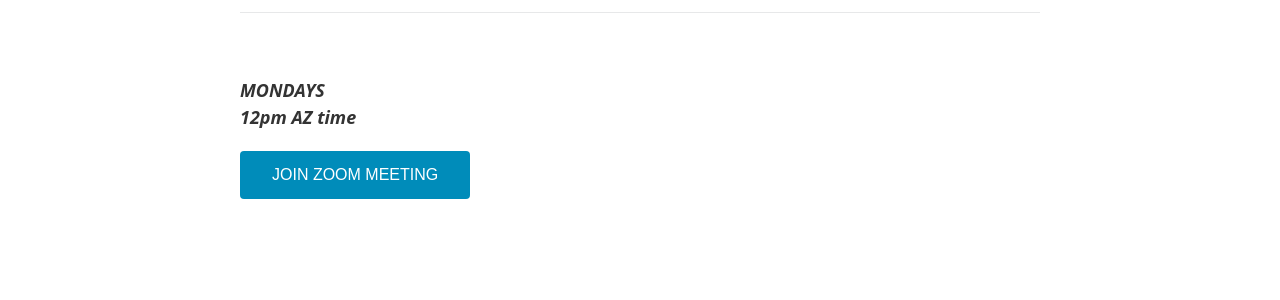
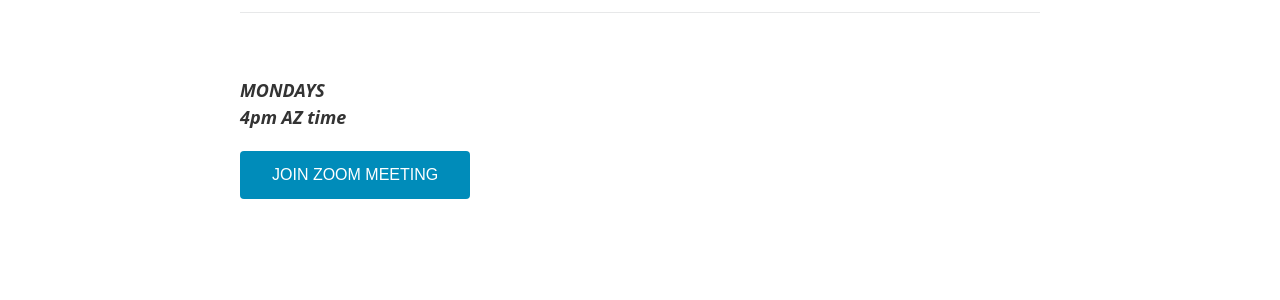
Before and after one commit to Watts-College/paf-514-template, a Jekyll site: the page built from review.md, in a window 1280 px wide and 900 px high. Shown: the part 388-688 px from the top of the window. Built offline with Jekyll 4.4.1, drawn with Linux system fonts in a browser that asks for light colours; nearby versions of some CDN libraries; a script bundle is joined from its source files by our own code; library files that are not in the unit come from our copies; a style sheet for code colours, icons or effects is not loaded.

Commit message:
Update review.md

```diff
--- a/review.md
+++ b/review.md
@@ -66,7 +66,7 @@ Live review sessions will be held each week in order to:
 
 
 > **MONDAYS**
-> **12pm AZ time**
+> **4pm AZ time**
 
 <a href='https://asu.zoom.us/j/89752412079' target=""> <button class="zoom">JOIN ZOOM MEETING</button></a>
 
```
